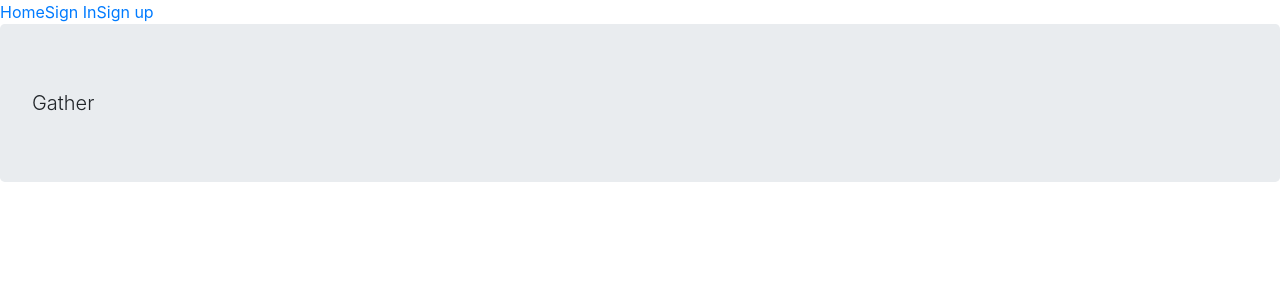
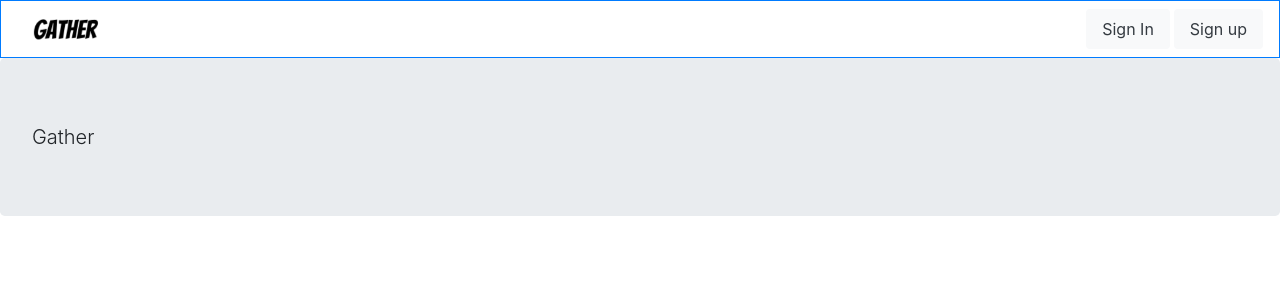
Before and after one commit to mhaji007/Gather-Client, a React (Create React App) app: page / in a window 1280 px wide. Shown: the top 300 px of the page. Built offline with nearby package versions, Linux system fonts and the light colour scheme.

Commit message:
Add style to active navabr link

```diff
--- a/src/components/Navbar.js
+++ b/src/components/Navbar.js
@@ -1,14 +1,52 @@
 import React from "react";
-import { Link } from "react-router-dom";
+import { Link, withRouter } from "react-router-dom";
 
-function Navbar() {
+const isActive = (history, path) => {
+  if (history.location.pathname === path)
+  return "text-primary border border-primary"
+  else return "text-dark"
+  //  return { color: "#ff9900" };
+  // else return { color: "#ffffff" };
+};
+
+function Navbar({ history }) {
   return (
-    <div>
-      <Link to="/">Home</Link>
-      <Link to="/signin">Sign In</Link>
-      <Link to="/signup">Sign up</Link>
+    <div
+      className={`navbar navbar-expand-lg  ${isActive(
+        history,
+        "/"
+      )}  navbar-light bg-white justify-content-between`}
+    >
+      <Link class="navbar-brand" to="/">
+        <img src="./logo.png" width="100" height="auto" alt="Gather logo" />
+      </Link>
+
+      <ul className="nav">
+        <li className="nav-item">
+          <Link
+            className={`nav-link bg-light ${isActive(
+              history,
+              "/signin"
+            )} rounded ml-1`}
+            to="/signin"
+          >
+            Sign In
+          </Link>
+        </li>
+        <li className="nav-item">
+          <Link
+            className={`nav-link bg-light ${isActive(
+              history,
+              "/signup"
+            )} rounded ml-1`}
+            to="/signup"
+          >
+            Sign up
+          </Link>
+        </li>
+      </ul>
     </div>
   );
 }
 
-export default Navbar;
+export default withRouter(Navbar);
```
Also changed, not shown: public/logo.PNG (added), 1 other file (tests, documents, lock files or other folders).
